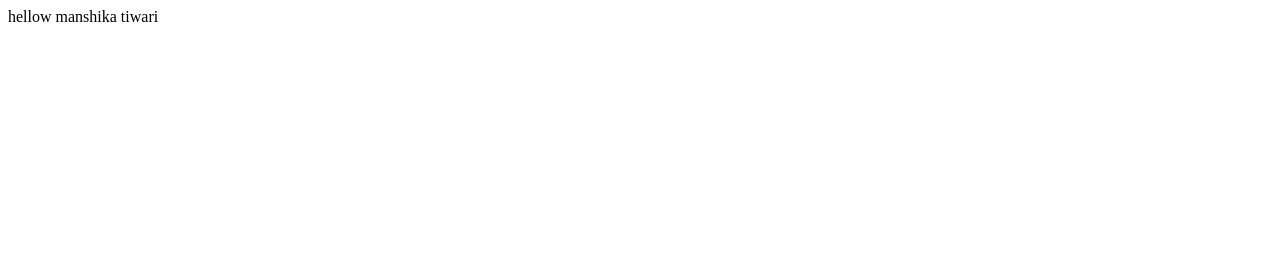
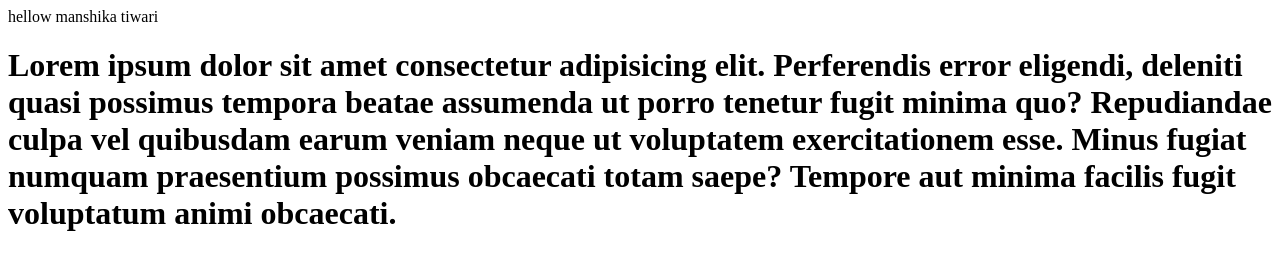
Before and after one commit to assetcompounders/my-first-project, a plain HTML site: page index.html in a window 1280 px wide. Drawn offline with Linux system fonts and the light colour scheme.

Commit message:
add new heading

```diff
--- a/index.html
+++ b/index.html
@@ -1 +1,2 @@
 <p>hellow manshika tiwari</p>
+<h1>Lorem ipsum dolor sit amet consectetur adipisicing elit. Perferendis error eligendi, deleniti quasi possimus tempora beatae assumenda ut porro tenetur fugit minima quo? Repudiandae culpa vel quibusdam earum veniam neque ut voluptatem exercitationem esse. Minus fugiat numquam praesentium possimus obcaecati totam saepe? Tempore aut minima facilis fugit voluptatum animi obcaecati.</h1>
```
